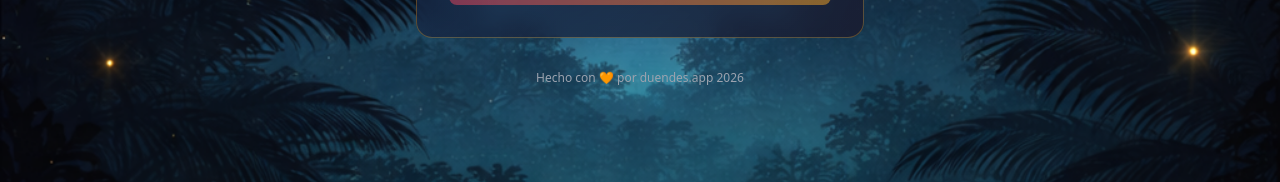
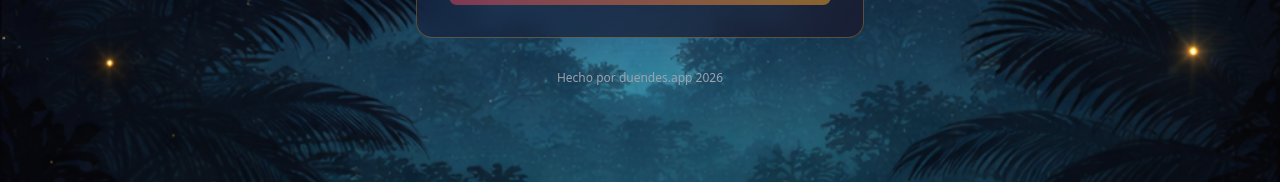
Before and after one commit to Pvrolomx/kin-maya, a Next.js app: page / in a window 1280 px wide. Shown: the part 590-772 px from the top of the page. Built offline with nearby package versions, Linux system fonts and the light colour scheme.

Commit message:
Update footer signature

```diff
--- a/app/page.tsx
+++ b/app/page.tsx
@@ -45,7 +45,7 @@ const TRANSLATIONS = {
     wave: 'Onda',
     castle: 'Castillo',
     galacticPortal: '✨ Portal Galáctico de Activación',
-    madeWith: 'Hecho con 🧡 por duendes.app 2026',
+    madeWith: 'Hecho por duendes.app 2026',
     months: ['Enero', 'Febrero', 'Marzo', 'Abril', 'Mayo', 'Junio', 'Julio', 'Agosto', 'Septiembre', 'Octubre', 'Noviembre', 'Diciembre'],
     reset: 'Reiniciar',
     born: 'Nacido el',
@@ -90,7 +90,7 @@ const TRANSLATIONS = {
     wave: 'Wave',
     castle: 'Castle',
     galacticPortal: '✨ Galactic Activation Portal',
-    madeWith: 'Made with 🧡 by duendes.app 2026',
+    madeWith: 'Made by duendes.app 2026',
     months: ['January', 'February', 'March', 'April', 'May', 'June', 'July', 'August', 'September', 'October', 'November', 'December'],
     reset: 'Reset',
     born: 'Born on',
```
